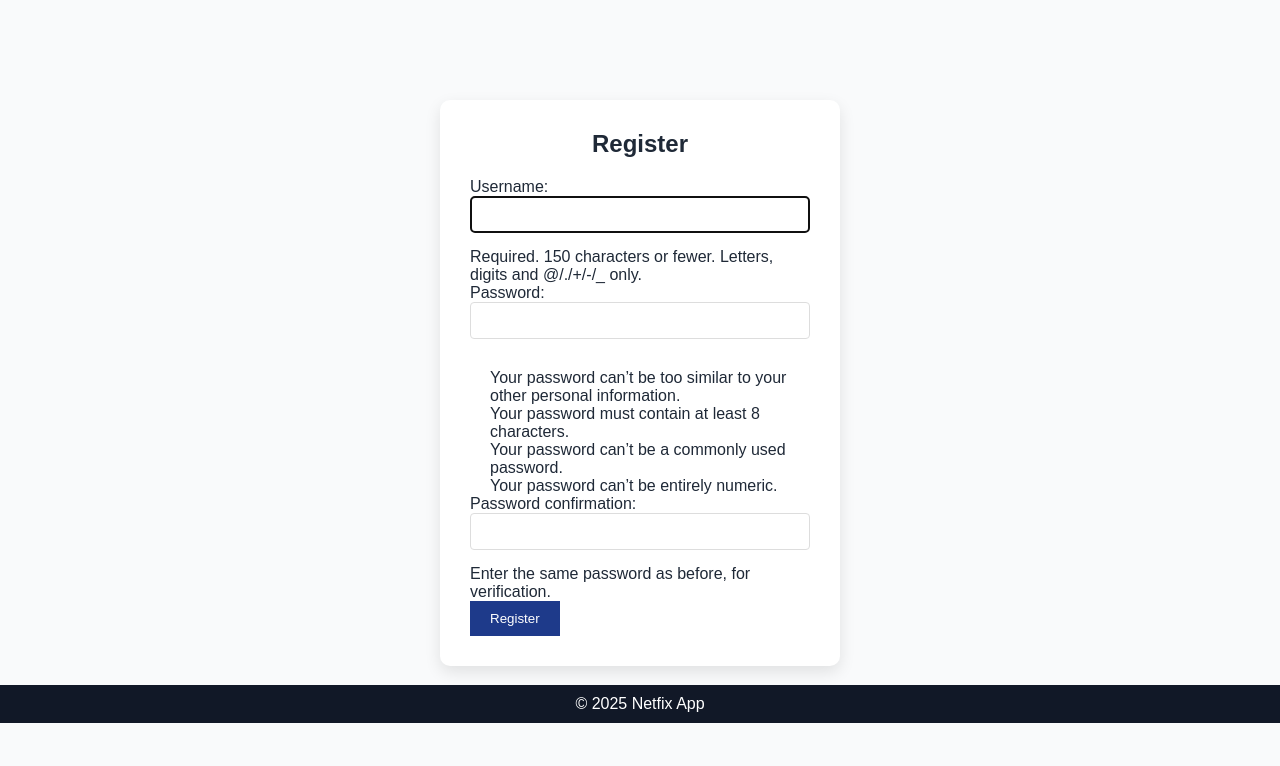
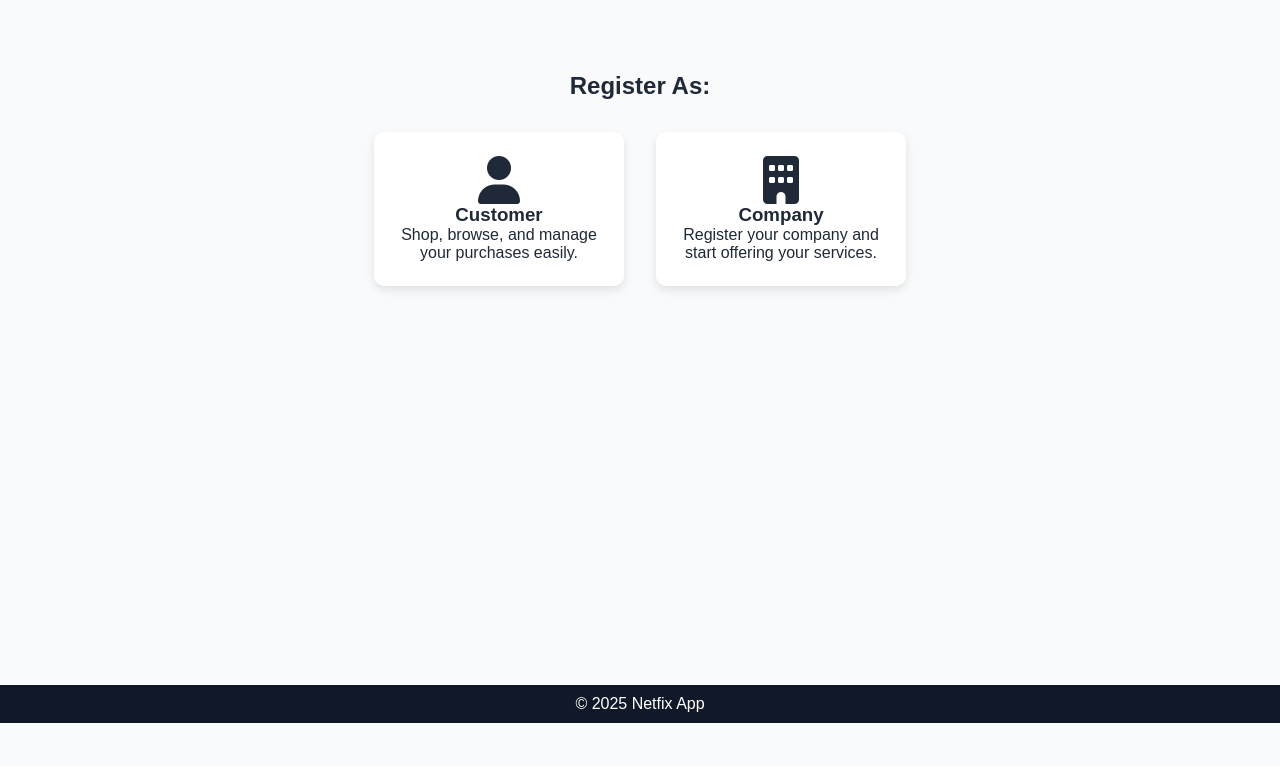
Before and after one commit to helouazizi/netfix, a Django app: page /users/register/ in a window 1280 px wide. Shown: the part 77-843 px from the top of the page. After the commit the page ends 800 px from the top, so only its background shows below. Run offline with Django 4.2, Linux system fonts and the light colour scheme.

Commit message:
seccefully render the thr register page to user to chouse thr account type

```diff
--- a/main/static/main/css/authofication.css
+++ b/main/static/main/css/authofication.css
@@ -23,6 +23,48 @@
   }
 
 
+
+  /* ====================================================================== */
+
+  .register-choice {
+    max-width: 800px;
+    margin: 0 auto;
+    text-align: center;
+    padding: 2rem;
+  }
+
+  .choice-cards {
+    display: flex;
+    justify-content: center;
+    gap: 2rem;
+    flex-wrap: wrap;
+    margin-top: 2rem;
+  }
+
+  .choice-card {
+    background-color: var(--white-color);
+    border-radius: 10px;
+    box-shadow: 0 4px 10px rgba(0, 0, 0, 0.1);
+    text-decoration: none;
+    color: inherit;
+    width: 250px;
+    padding: 1.5rem;
+    transition: transform 0.2s ease;
+  }
+
+  .choice-card:hover {
+    transform: translateY(-5px);
+  }
+
+  .choice-card img {
+    width: 60px;
+    height: 60px;
+    object-fit: contain;
+    margin-bottom: 1rem;
+  }
+
+
+
   @media (max-width: 480px) {
     .login-page {
       margin: 20px;
--- a/main/templates/main/base.html
+++ b/main/templates/main/base.html
@@ -5,6 +5,8 @@
     <meta charset="UTF-8">
     <title>{% block title %}Netfix{% endblock %}</title>
     <link rel="stylesheet" href="{% static 'main/css/style.css' %}">
+    <link rel="stylesheet" href="https://cdnjs.cloudflare.com/ajax/libs/font-awesome/6.5.0/css/all.min.css" integrity="sha512-..." crossorigin="anonymous" referrerpolicy="no-referrer" />
+
 </head>
 <body>
     <header>
--- a/main/urls.py
+++ b/main/urls.py
@@ -4,5 +4,4 @@ from . import views
 urlpatterns = [
     path('', views.home , name='home'),
     path('logout/',views.logout_user , name='logout')
-
 ]
--- a/users/templates/users/register.html
+++ b/users/templates/users/register.html
@@ -1,23 +1,22 @@
 {% extends 'main/base.html' %}
 {% load static %}
 
-{% block title %}Register{% endblock %}
-
 {% block content %}
-    <div class="login-page">
-        <h2>Register</h2>
-        <form method="post">
-            {% csrf_token %}
-            {{ form.as_p }}  <!-- This will render the form fields -->
-            <button type="submit">Register</button>
-        </form>
-
-        {% if messages %}
-            <ul>
-            {% for message in messages %}
-                <li>{{ message }}</li>
-            {% endfor %}
-            </ul>
-        {% endif %}
+<div class="register-choice">
+    <h2>Register As:</h2>
+    <div class="choice-cards">
+        <a href="#" class="choice-card">
+            <!-- <img src="{% static 'main/images/customer-icon.png' %}" alt="Customer"> -->
+            <i class="fas fa-user fa-3x"></i>
+            <h3>Customer</h3>
+            <p>Shop, browse, and manage your purchases easily.</p>
+        </a>
+        <a href="#" class="choice-card">
+            <!-- <img src="{% static 'main/images/company-icon.png' %}" alt="Company"> -->
+            <i class="fas fa-building fa-3x"></i>
+            <h3>Company</h3>
+            <p>Register your company and start offering your services.</p>
+        </a>
     </div>
+</div>
 {% endblock %}
--- a/users/views.py
+++ b/users/views.py
@@ -25,15 +25,15 @@ def login(request):
 
 
 def register(request):
-    if request.method == 'POST':
-        form = UserCreationForm(request.POST)
-        if form.is_valid():
-            form.save()
-            messages.success(request, 'Your account has been created successfully!')
-            return redirect('login')  # Redirect to login page after successful registration
-        else:
-            messages.error(request, 'Please correct the error below.')
-    else:
-        form = UserCreationForm()
+    # if request.method == 'POST':
+    #     form = UserCreationForm(request.POST)
+    #     if form.is_valid():
+    #         form.save()
+    #         messages.success(request, 'Your account has been created successfully!')
+    #         return redirect('login')  # Redirect to login page after successful registration
+    #     else:
+    #         messages.error(request, 'Please correct the error below.')
+    # else:
+    #     form = UserCreationForm()
 
-    return render(request, 'users/register.html', {'form': form})
+    return render(request, 'users/register.html')
```
Also changed, not shown: db.sqlite3.
